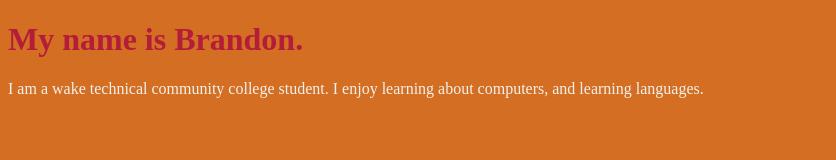
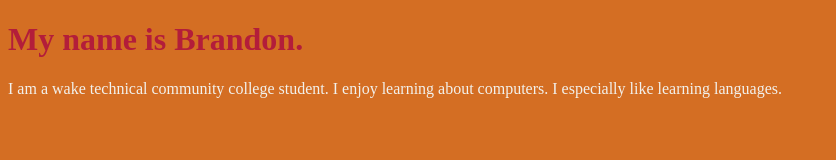
Before and after one commit to Bmjonez14/Bmjonez14, a plain HTML site: page index.html in a window 1280 px wide. Shown: the whole page, without its empty margins (0-836 px from the left). Drawn offline with Linux system fonts and the light colour scheme.

Commit message:
Add files via upload

```diff
--- a/index.html
+++ b/index.html
@@ -13,7 +13,9 @@
             My name is Brandon.
         </h1>
         <p>
-            I am a wake technical community college student. I enjoy learning about computers, and learning languages.
+            I am a wake technical community college student.
+            I enjoy learning about computers.
+            I especially like learning languages.
         </p>
     </body>
 </html>
```
